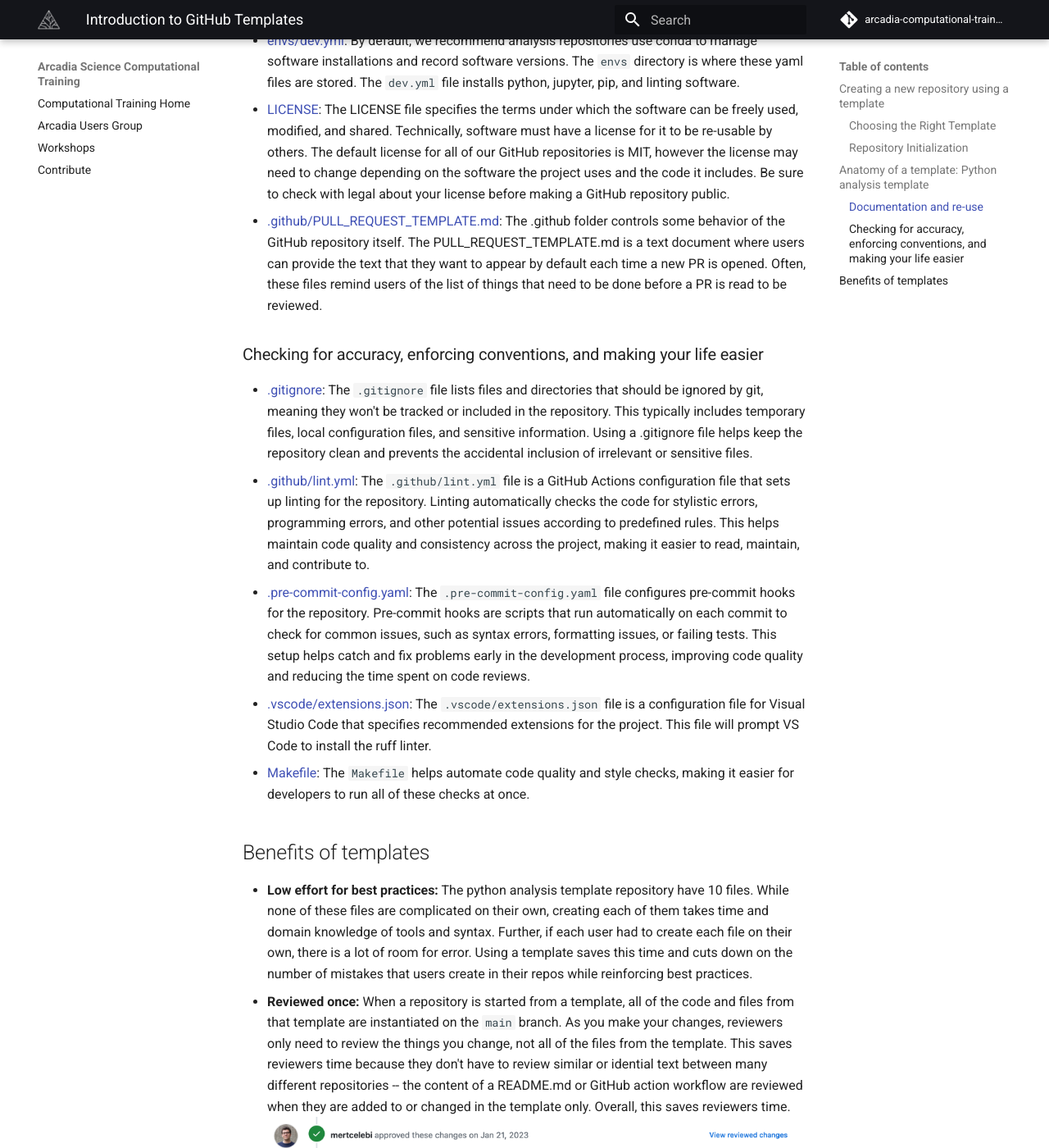
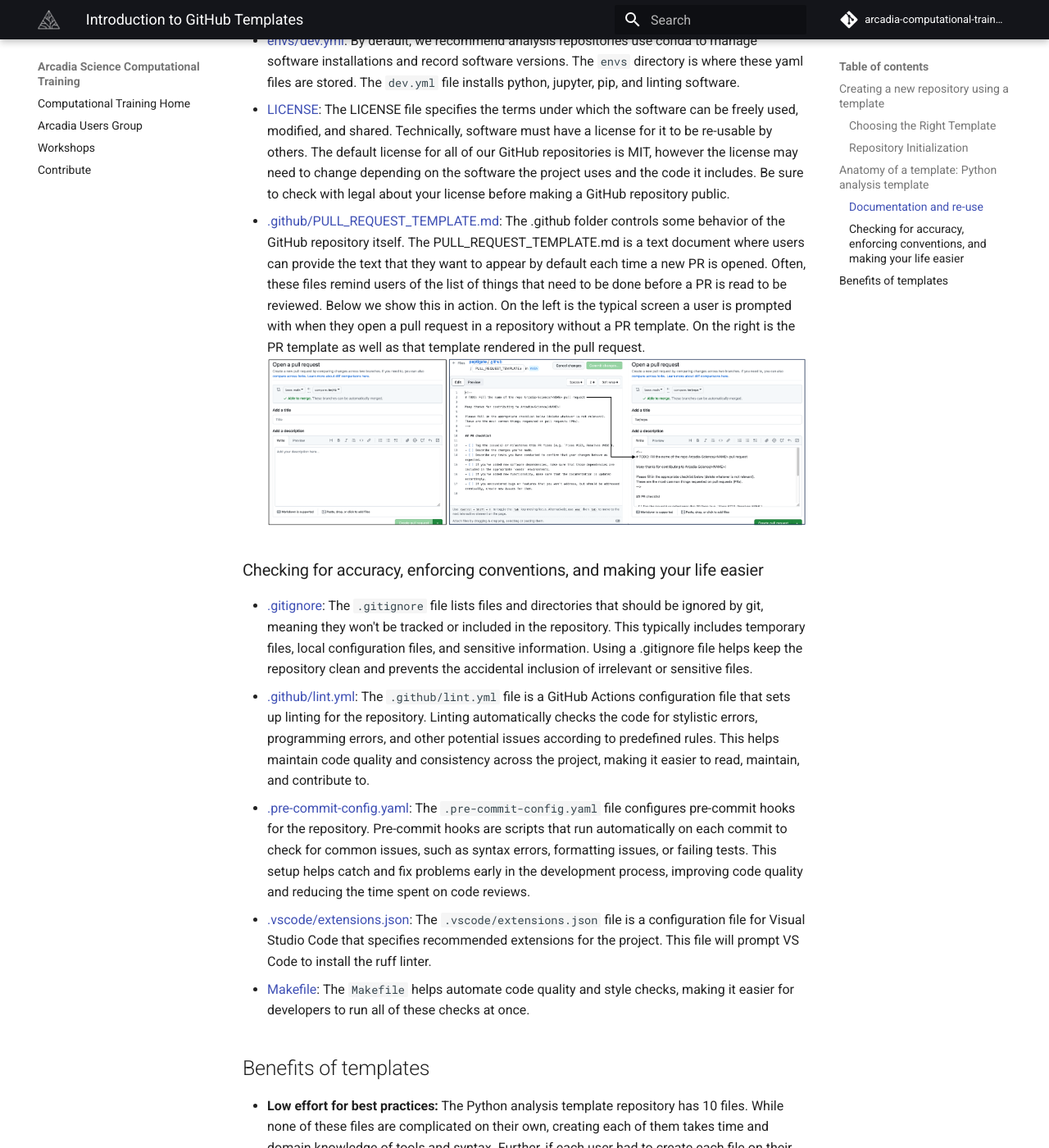
Before and after one commit to Arcadia-Science/arcadia-computational-training, an MkDocs documentation site: the page built from docs/arcadia-users-group/20240305-github-templates/lesson.md, in a window 1280 px wide and 1400 px high, scrolled down 1470 px. Shown: the whole window at 82% size. Built offline with MkDocs 1.6.1 and Material for MkDocs 9.7.7, drawn with Linux system fonts in a browser that asks for light colours; comment, search, counter and statistics services are not loaded; some of the changed text lies outside the part shown.

Commit message:
add png with how PR template changes the PR, fix typos

```diff
--- a/docs/arcadia-users-group/20240305-github-templates/lesson.md
+++ b/docs/arcadia-users-group/20240305-github-templates/lesson.md
@@ -49,7 +49,8 @@ Below we go through each file in the [`python-analysis-template`](https://github
 - [README.md](https://github.com/Arcadia-Science/python-analysis-template/blob/main/README.md): This README has two sections. The first is an outline for the documentation for the new repository. It includes boiler plate sections and language that we expect will be standard across most projects, as well as TODO statements where specific details need to be changed or filled in. The second section covers developer notes detailing what the files in the repository do and tips for how to use them. The second section should eventually be deleted but is included for ease of use.
 - [envs/dev.yml](https://github.com/Arcadia-Science/python-analysis-template/tree/main/envs/dev.yml): By default, we recommend analysis repositories use conda to manage software installations and record software versions. The `envs` directory is where these yaml files are stored. The `dev.yml` file installs python, jupyter, pip, and linting software.
 - [LICENSE](https://github.com/Arcadia-Science/python-analysis-template/tree/main/LICENSE): The LICENSE file specifies the terms under which the software can be freely used, modified, and shared. Technically, software must have a license for it to be re-usable by others. The default license for all of our GitHub repositories is MIT, however the license may need to change depending on the software the project uses and the code it includes. Be sure to check with legal about your license before making a GitHub repository public.
-- [.github/PULL_REQUEST_TEMPLATE.md](https://github.com/Arcadia-Science/python-analysis-template/tree/main/.github/PULL_REQUEST_TEMPLATE.md): The .github folder controls some behavior of the GitHub repository itself. The PULL_REQUEST_TEMPLATE.md is a text document where users can provide the text that they want to appear by default each time a new PR is opened. Often, these files remind users of the list of things that need to be done before a PR is read to be reviewed.
+- [.github/PULL_REQUEST_TEMPLATE.md](https://github.com/Arcadia-Science/python-analysis-template/tree/main/.github/PULL_REQUEST_TEMPLATE.md): The .github folder controls some behavior of the GitHub repository itself. The PULL_REQUEST_TEMPLATE.md is a text document where users can provide the text that they want to appear by default each time a new PR is opened. Often, these files remind users of the list of things that need to be done before a PR is read to be reviewed. Below we show this in action. On the left is the typical screen a user is prompted with when they open a pull request in a repository without a PR template. On the right is the PR template as well as that template rendered in the pull request.
+![](pr-template.png)
 
 ### Checking for accuracy, enforcing conventions, and making your life easier
 
@@ -62,7 +63,7 @@ Below we go through each file in the [`python-analysis-template`](https://github
 ## Benefits of templates
 
 
-- **Low effort for best practices:** The python analysis template repository have 10 files. While none of these files are complicated on their own, creating each of them takes time and domain knowledge of tools and syntax. Further, if each user had to create each file on their own, there is a lot of room for error. Using a template saves this time and cuts down on the number of mistakes that users create in their repos while reinforcing best practices.
+- **Low effort for best practices:** The Python analysis template repository has 10 files. While none of these files are complicated on their own, creating each of them takes time and domain knowledge of tools and syntax. Further, if each user had to create each file on their own, there is a lot of room for error. Using a template saves this time and cuts down on the number of mistakes that users create in their repos while reinforcing best practices.
 - **Reviewed once:** When a repository is started from a template, all of the code and files from that template are instantiated on the `main` branch. As you make your changes, reviewers only need to review the things you change, not all of the files from the template. This saves reviewers time because they don't have to review similar or idential text between many different repositories -- the content of a README.md or GitHub action workflow are reviewed when they are added to or changed in the template only. Overall, this saves reviewers time.
 ![](why-templates.png)
 - **Feedback in one place:** Templates themselves are repositories, meaning they have Issues and Pull Requests. Users can report problems with a template or enhancements they'd like to see. When bugs are fixed or enhancements integrated, these changes are visible to every future project at Arcadia. This saves others from debugging the same problem you already fixed and helps keep all of our projects up to date. Some examples of this in action include:
```
Also changed, not shown: docs/arcadia-users-group/20240305-github-templates/pr-template.png (added).
